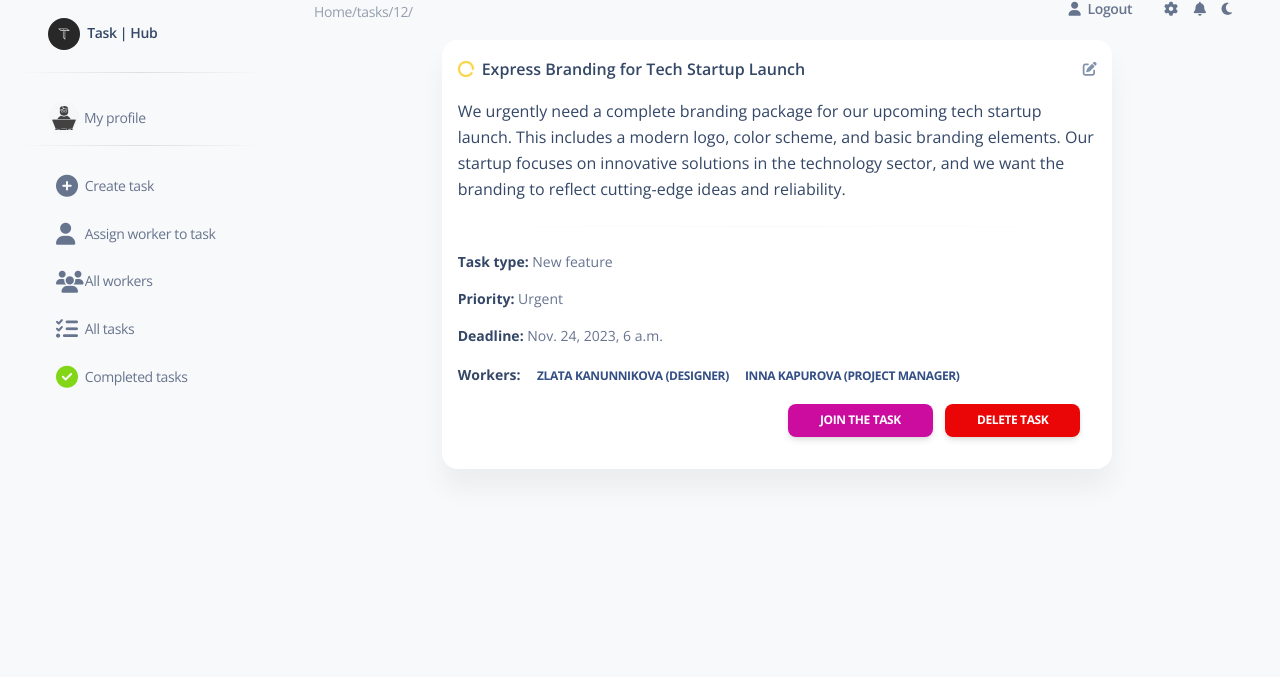
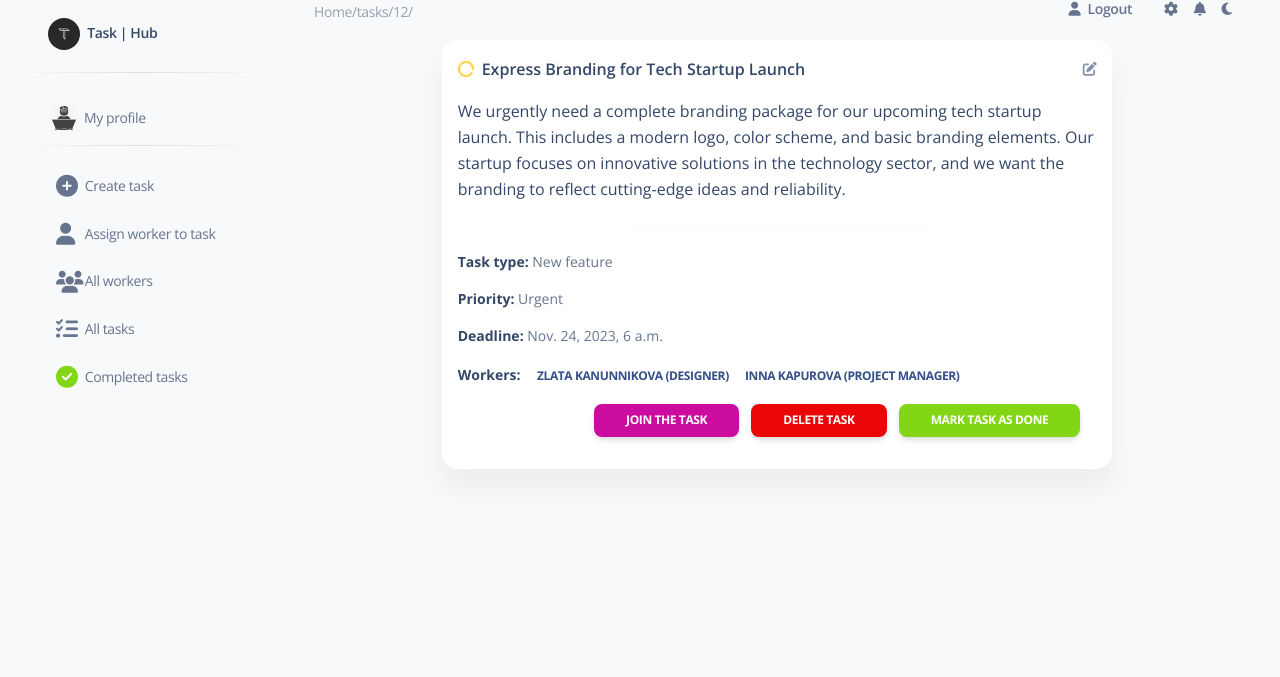
Before and after one commit to petrykivd/it-task-manager, a Django app: page /tasks/12/ in a window 1280 px wide. Shown: the part 22-699 px from the top of the page. Run offline with Django 4.2, Linux system fonts and the light colour scheme; a user stored in the database is signed in; data comes from the database, SQL or seed files in the repository; some libraries are stand-ins or nearby versions.

Commit message:
Fixed bug when admin can't mark task as done if he is not in assignees of task

```diff
--- a/templates/task_manager/task_detail.html
+++ b/templates/task_manager/task_detail.html
@@ -80,6 +80,11 @@
                           data-bs-target="#confirmUndoneModal">
                     Mark task as undone
                   </button>
+                {% elif not task.is_completed and request.user not in task.assignees.all %}
+                  <button type="button" class="btn btn-success btn-sm ms-2" data-bs-toggle="modal"
+                          data-bs-target="#confirmModal">
+                    Mark task as done
+                  </button>
                 {% endif %}
               {% endif %}
             </div>
```
